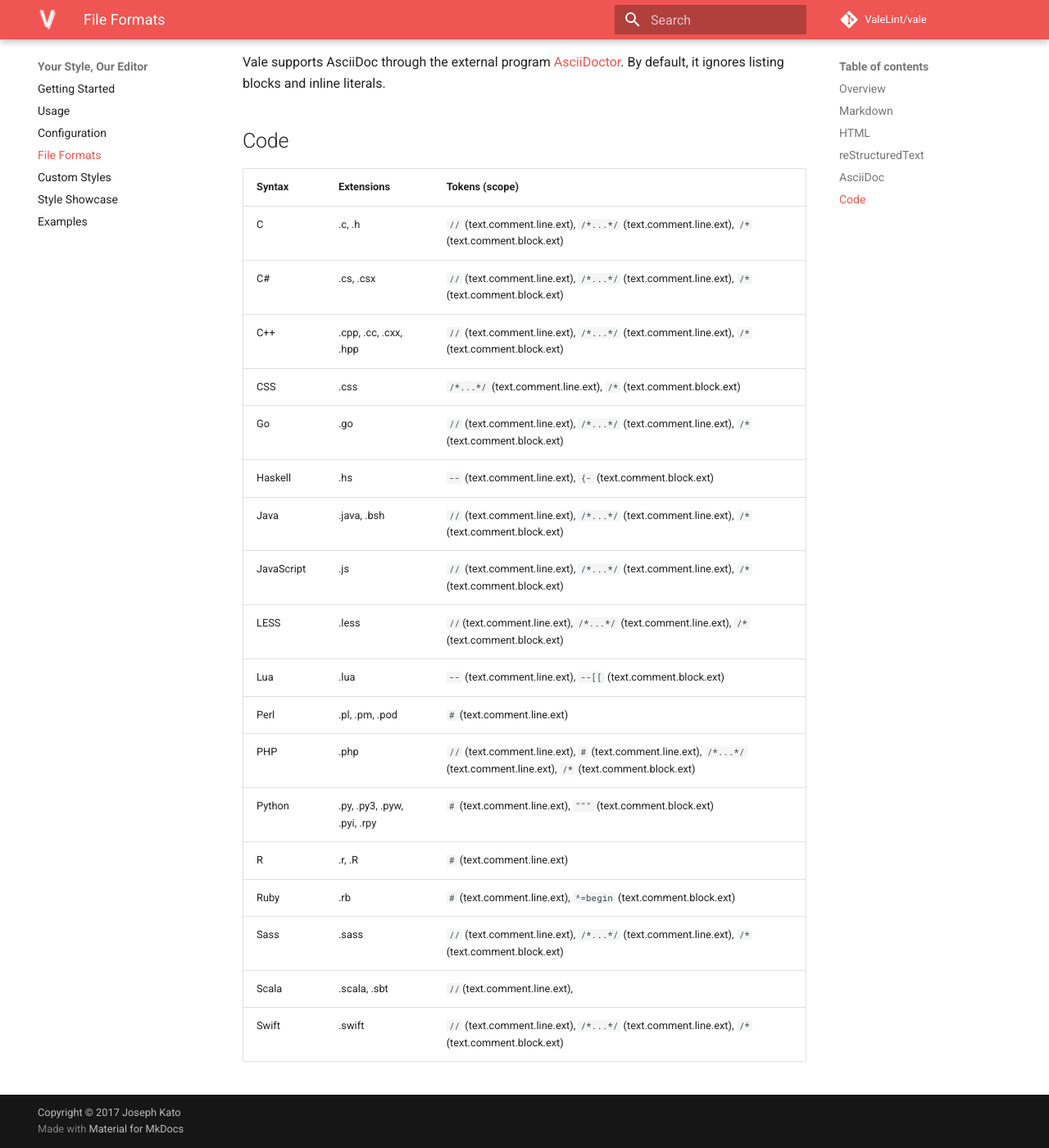
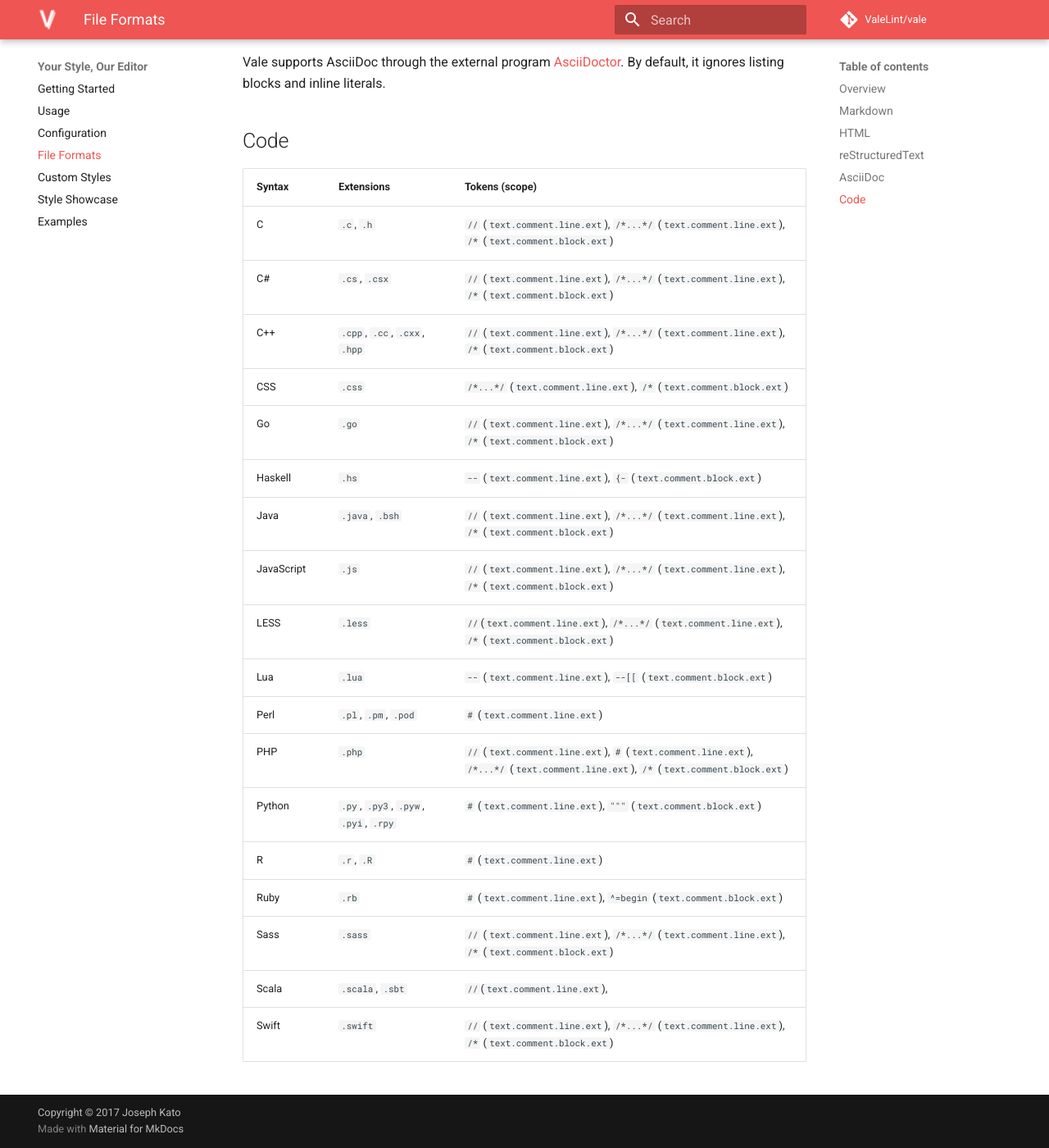
Before and after one commit to wouter-veeken/docs, an MkDocs documentation site: the page built from content/formats.md, in a window 1280 px wide and 1400 px high, scrolled down 1253 px. Shown: the whole window at 82% size. Built offline with MkDocs 1.6.1 and Material for MkDocs 9.7.7, drawn with Linux system fonts in a browser that asks for light colours; comment, search, counter and statistics services are not loaded; old or Windows-style settings are respelled for this version of MkDocs; some of the changed text lies outside the part shown.

```diff
--- a/.travis.yml
+++ b/.travis.yml
@@ -9,7 +9,7 @@ install:
 script:
   - vale content
   - awesome_bot --allow-dupe content/*.md
-  - mdspell -r --en-us "**/*.md"
+  - mdspell -r -n -a --en-us "**/*.md"
 after_success:
   - python load_styles.py
   - mkdocs build --verbose --clean --strict
--- a/content/formats.md
+++ b/content/formats.md
@@ -11,13 +11,13 @@ The table below summarizes all available scopes.
 
 |   Format   |                             Scopes                            |
 |:----------:|---------------------------------------------------------------|
-|   markup   | heading, table.header, table.cell, list, paragraph, sentence  |
-|    code    | comment.line, comment.block                                   |
-| plain text | text                                                          |
+|   markup   | `heading`, `table.header`, `table.cell`, `list`, `paragraph`, `sentence`  |
+|    code    | `comment.line`, `comment.block`                                   |
+| plain text | `text`                                                          |
 
 ## Markdown
 
-Vale has built-in support for Github-flavored Markdown. By default, it ignores indented blocks, fenced blocks, and code spans.
+Vale has built-in support for Github-Flavored Markdown. By default, it ignores indented blocks, fenced blocks, and code spans.
 
 ## HTML
 
@@ -39,24 +39,24 @@ Vale supports AsciiDoc through the external program [AsciiDoctor](https://rubyge
 
 |   Syntax   |          Extensions         |                                                        Tokens (scope)                                                       |
 |----------|---------------------------|---------------------------------------------------------------------------------------------------------------------------|
-| C          | .c, .h                      | `//` (text.comment.line.ext), `/*...*/` (text.comment.line.ext), `/*` (text.comment.block.ext)                              |
-| C#         | .cs, .csx                   | `//` (text.comment.line.ext), `/*...*/` (text.comment.line.ext), `/*` (text.comment.block.ext)                              |
-| C++        | .cpp, .cc, .cxx, .hpp       | `//` (text.comment.line.ext), `/*...*/` (text.comment.line.ext), `/*` (text.comment.block.ext)                              |
-| CSS        | .css                        | `/*...*/` (text.comment.line.ext), `/*` (text.comment.block.ext)                                                            |
-| Go         | .go                         | `//` (text.comment.line.ext), `/*...*/` (text.comment.line.ext), `/*` (text.comment.block.ext)                              |
-| Haskell    | .hs                         | `--` (text.comment.line.ext), `{-` (text.comment.block.ext)                                                                 |
-| Java       | .java, .bsh                 | `//` (text.comment.line.ext), `/*...*/` (text.comment.line.ext), `/*` (text.comment.block.ext)                              |
-| JavaScript | .js                         | `//` (text.comment.line.ext), `/*...*/` (text.comment.line.ext), `/*` (text.comment.block.ext)                              |
-| LESS       | .less                       | `//`(text.comment.line.ext), `/*...*/` (text.comment.line.ext), `/*` (text.comment.block.ext)                               |
-| Lua        | .lua                        | `--` (text.comment.line.ext), `--[[` (text.comment.block.ext)                                                               |
-| Perl       | .pl, .pm, .pod              | `#` (text.comment.line.ext)                                                                                                 |
-| PHP        | .php                        | `//` (text.comment.line.ext), `#` (text.comment.line.ext), `/*...*/` (text.comment.line.ext), `/*` (text.comment.block.ext) |
-| Python     | .py, .py3, .pyw, .pyi, .rpy | `#` (text.comment.line.ext), `"""` (text.comment.block.ext)                                                                 |
-| R          | .r, .R                      | `#` (text.comment.line.ext)                                                                                                 |
-| Ruby       | .rb                         | `#` (text.comment.line.ext), `^=begin` (text.comment.block.ext)                                                             |
-| Sass       | .sass                       | `//` (text.comment.line.ext), `/*...*/` (text.comment.line.ext), `/*` (text.comment.block.ext)                              |
-| Scala      | .scala, .sbt                | `//`(text.comment.line.ext),                                                                                                |
-| Swift      | .swift                      | `//` (text.comment.line.ext), `/*...*/` (text.comment.line.ext), `/*` (text.comment.block.ext)                              |
+| C          | `.c`, `.h`                      | `//` (`text.comment.line.ext`), `/*...*/` (`text.comment.line.ext`), `/*` (`text.comment.block.ext`)                              |
+| C#         | `.cs`, `.csx`                   | `//` (`text.comment.line.ext`), `/*...*/` (`text.comment.line.ext`), `/*` (`text.comment.block.ext`)                              |
+| C++        | `.cpp`, `.cc`, `.cxx`, `.hpp`       | `//` (`text.comment.line.ext`), `/*...*/` (`text.comment.line.ext`), `/*` (`text.comment.block.ext`)                              |
+| CSS        | `.css`                        | `/*...*/` (`text.comment.line.ext`), `/*` (`text.comment.block.ext`)                                                            |
+| Go         | `.go`                         | `//` (`text.comment.line.ext`), `/*...*/` (`text.comment.line.ext`), `/*` (`text.comment.block.ext`)                              |
+| Haskell    | `.hs`                         | `--` (`text.comment.line.ext`), `{-` (`text.comment.block.ext`)                                                                 |
+| Java       | `.java`, `.bsh`                 | `//` (`text.comment.line.ext`), `/*...*/` (`text.comment.line.ext`), `/*` (`text.comment.block.ext`)                              |
+| JavaScript | `.js`                         | `//` (`text.comment.line.ext`), `/*...*/` (`text.comment.line.ext`), `/*` (`text.comment.block.ext`)                              |
+| LESS       | `.less`                       | `//`(`text.comment.line.ext`), `/*...*/` (`text.comment.line.ext`), `/*` (`text.comment.block.ext`)                               |
+| Lua        | `.lua`                        | `--` (`text.comment.line.ext`), `--[[` (`text.comment.block.ext`)                                                               |
+| Perl       | `.pl`, `.pm`, `.pod`              | `#` (`text.comment.line.ext`)                                                                                                 |
+| PHP        | `.php`                        | `//` (`text.comment.line.ext`), `#` (`text.comment.line.ext`), `/*...*/` (`text.comment.line.ext`), `/*` (`text.comment.block.ext`) |
+| Python     | `.py`, `.py3`, `.pyw`, `.pyi`, `.rpy` | `#` (`text.comment.line.ext`), `"""` (`text.comment.block.ext`)                                                                 |
+| R          | `.r`, `.R`                      | `#` (`text.comment.line.ext`)                                                                                                 |
+| Ruby       | `.rb`                         | `#` (`text.comment.line.ext`), `^=begin` (`text.comment.block.ext`)                                                             |
+| Sass       | `.sass`                       | `//` (`text.comment.line.ext`), `/*...*/` (`text.comment.line.ext`), `/*` (`text.comment.block.ext`)                              |
+| Scala      | `.scala`, `.sbt`                | `//`(`text.comment.line.ext`),                                                                                                |
+| Swift      | `.swift`                      | `//` (`text.comment.line.ext`), `/*...*/` (`text.comment.line.ext`), `/*` (`text.comment.block.ext`)                              |
 
 [p1]: https://github.com/getify/You-Dont-Know-JS
 [p2]: https://github.com/nltk/nltk_book
```
Also changed, not shown: other parts of content/formats.md (+1 -1 lines), README.md (+1 -1 lines), content/config.md (+3 -3 lines), content/usage.md (+8 -8 lines), 3 other files.
